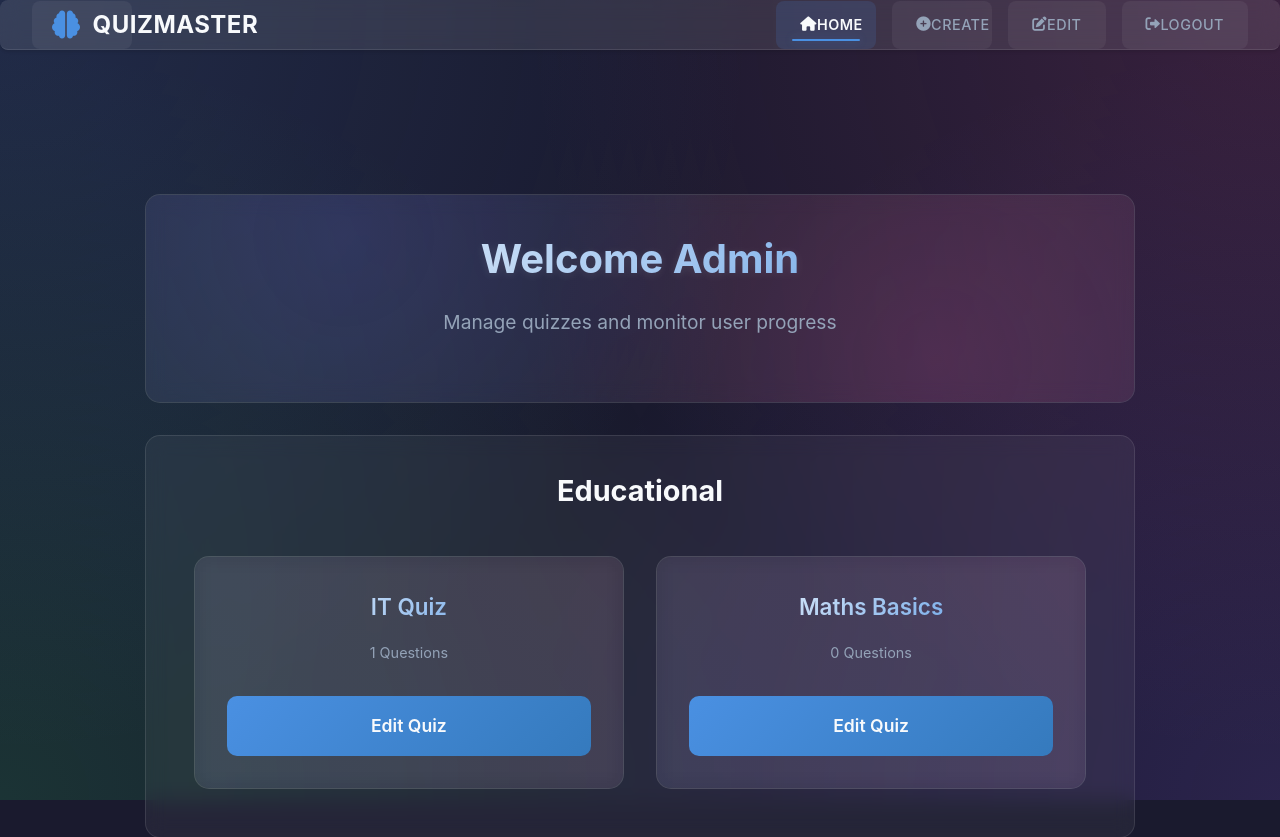
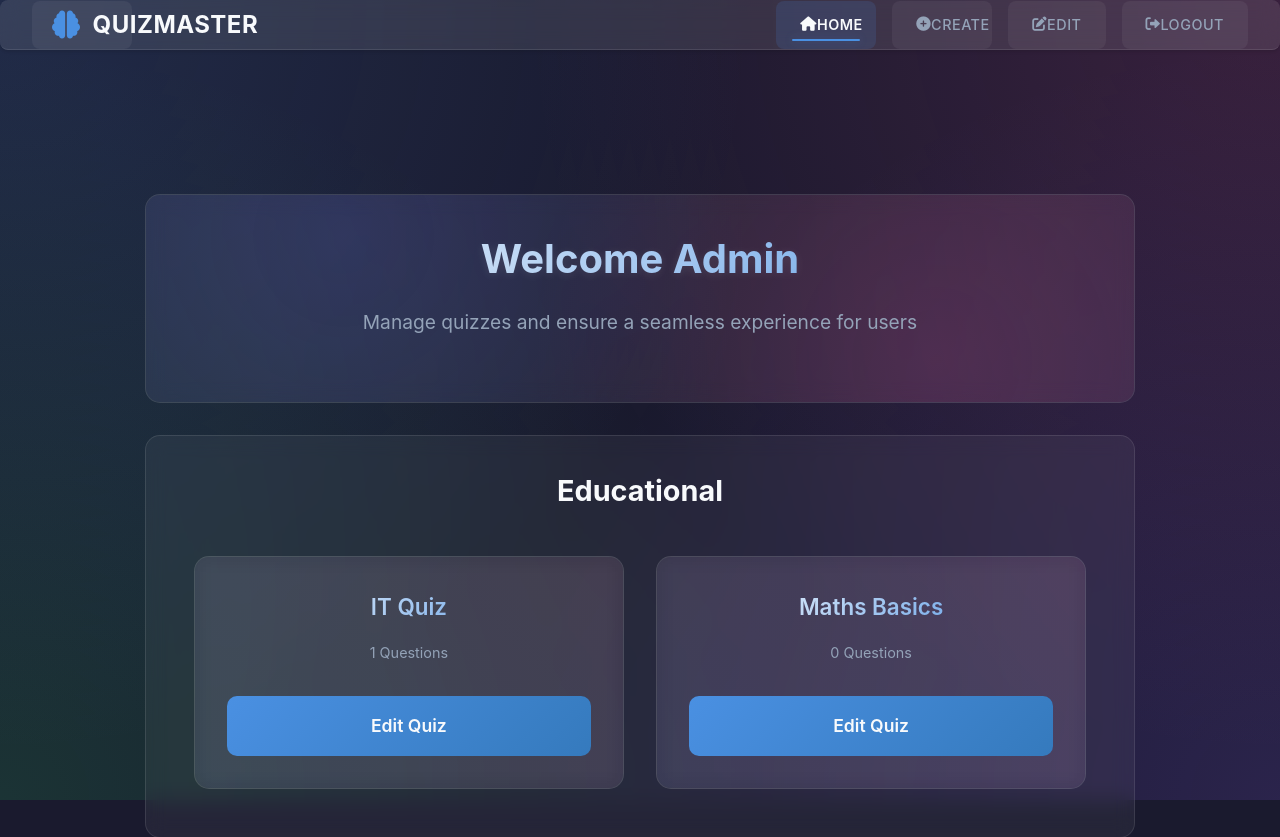
Before and after one commit to Vishal1720/Quiz, a PHP site: page /Quiz/ in a window 1280 px wide. Shown: the top 837 px of the page. Run offline with PHP 8.4, Linux system fonts and the light colour scheme; a user stored in the database is signed in; data comes from the database, SQL or seed files in the repository.

Commit message:
Update admin welcome message for improved clarity

```diff
--- a/index.php
+++ b/index.php
@@ -221,7 +221,7 @@ if ($quizResult) {
             </h1>
             <p class="welcome-subtitle">
                 <?php if($_SESSION['status'] === "admin"): ?>
-                    Manage quizzes and monitor user progress
+                    Manage quizzes and ensure a seamless experience for users
                 <?php else: ?>
                     Choose a quiz from the categories below to test your knowledge
                 <?php endif; ?>
```
